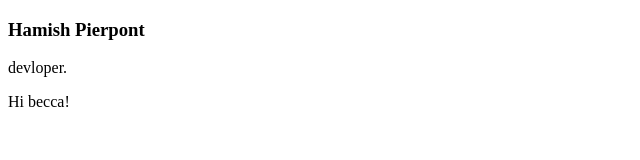
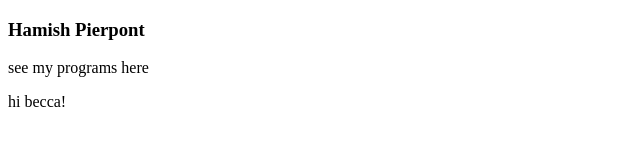
Before and after one commit to HamishPierpont/hamishpierpont.github.io, a plain HTML site: page index.html in a window 1280 px wide. Shown: the whole page, without its empty margins (0-640 px from the left). Drawn offline with Linux system fonts and the light colour scheme.

Commit message:
Add gh link

```diff
--- a/index.html
+++ b/index.html
@@ -2,6 +2,6 @@
 <head></head>
 <body>
   <h3>Hamish Pierpont</h3>
-  <p>devloper.</p>
-  <p>Hi becca!</p>
+  <p>see my programs <href src="https://github.com/HamishPierpont">here</href></p>
+  <p>hi becca!</p>
 </body>
```
